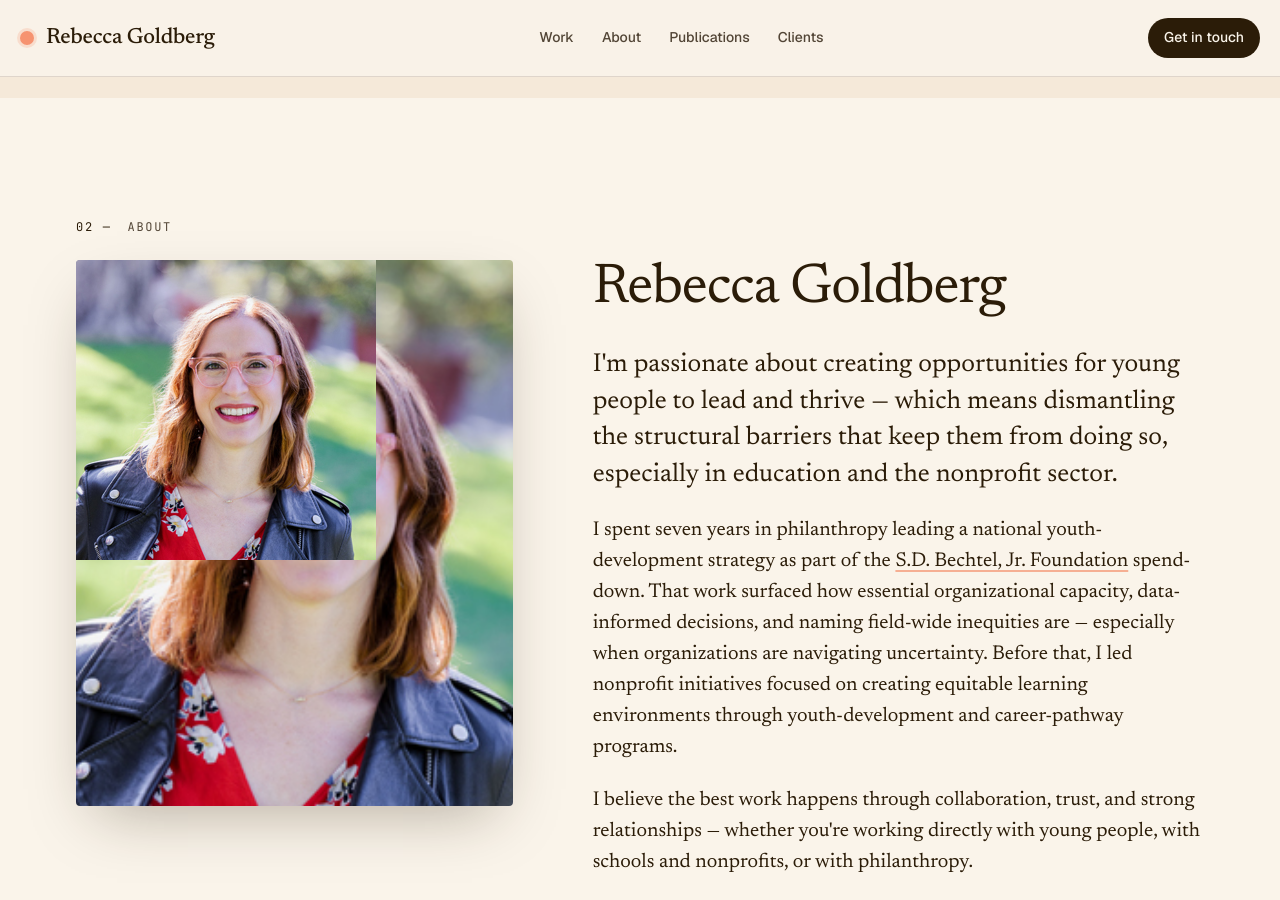
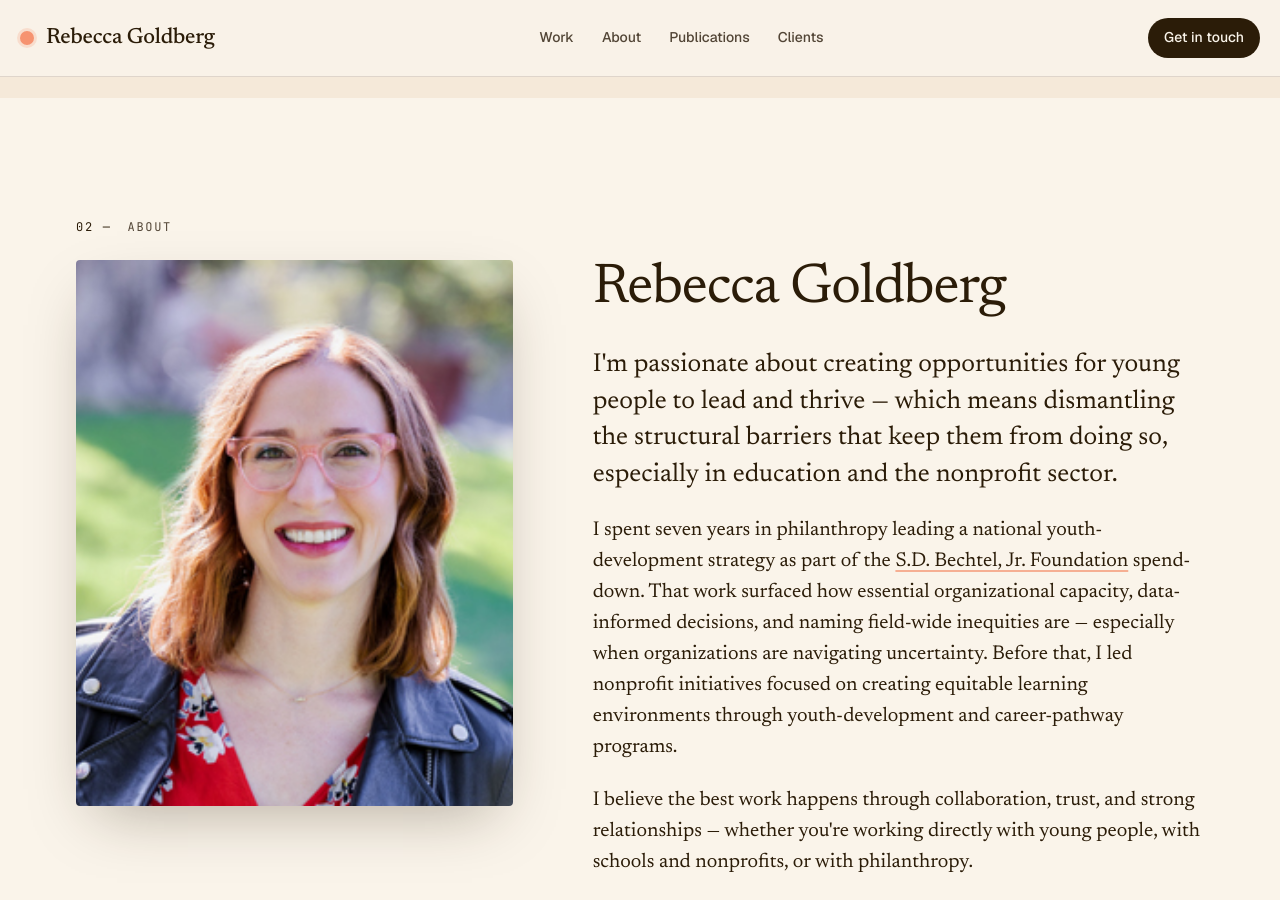
Before and after one commit to rebeccagoldberg/rebeccagoldberg.github.io, a Jekyll site: the page built from demo.md, in a window 1280 px wide and 900 px high, scrolled down 2261 px. Built offline with Jekyll 4.4.1, drawn with Linux system fonts in a browser that asks for light colours.

Commit message:
removed unnecesary duplicate img background

```diff
--- a/_layouts/mainpage.html
+++ b/_layouts/mainpage.html
@@ -641,7 +641,6 @@
 
     <div class="about-grid">
       <div class="about-portrait reveal" aria-label="Rebecca Goldberg portrait">
-        <img src="assets/img/members/Goldberg_headshot.jpg">
       </div>
 
       <div class="about-body reveal">
```
